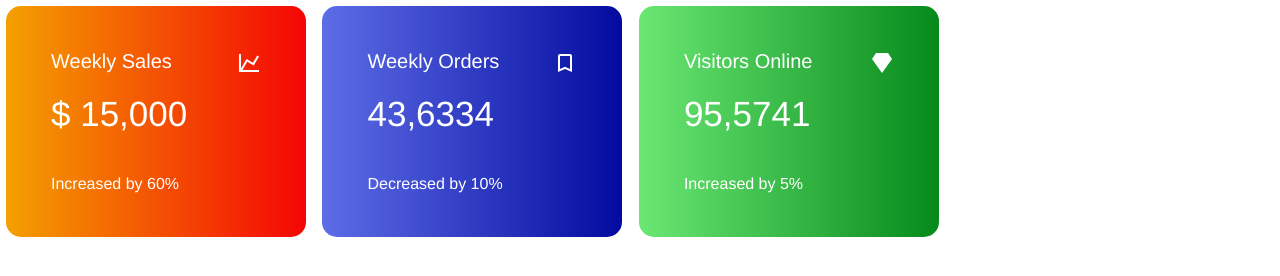
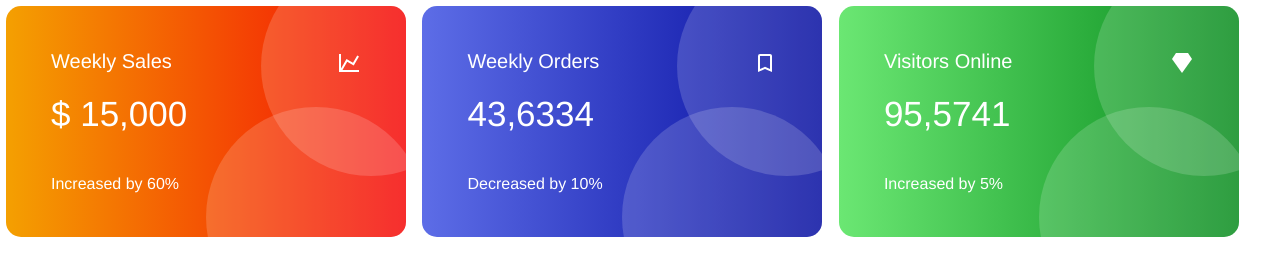
Before and after one commit to dmytro-bieliei/position-practice, a plain HTML site: page position.html in a window 1280 px wide. Drawn offline with Linux system fonts and the light colour scheme.

Commit message:
add_rounds

```diff
--- a/assets/styles/position_style.css
+++ b/assets/styles/position_style.css
@@ -6,16 +6,15 @@
   color: white;
 }
 
-
 .card {
   display: inline-block;
-  min-width: 300px;
+  min-width: 400px;
   max-width: 500px;
   border-radius: 15px;
   padding: 45px;
   margin: 6px;
   position: relative;
-
+  overflow: hidden;
 }
 
 .red_card {
@@ -36,15 +35,35 @@
 .icon {
   position: absolute;
   right: 45px;
-
 }
 
 .card-name {
   margin-bottom: 25px;
   font-size: 20px;
 }
-
 .sum {
   margin-bottom: 45px;
   font-size: 35px;
 }
+
+.card::before {
+  content: "";
+  position: absolute;
+  top: -50px;
+  right: -75px;
+  width: 220px;
+  height: 220px;
+  border-radius: 50%;
+  background-color: rgba(255, 255, 255, 0.163);
+}
+
+.card::after {
+  content: "";
+  position: absolute;
+  bottom: -90px;
+  right: -20px;
+  width: 220px;
+  height: 220px;
+  border-radius: 50%;
+  background-color: rgba(255, 255, 255, 0.163);
+}
```
Lines whose indentation alone changed are shown as unchanged.
